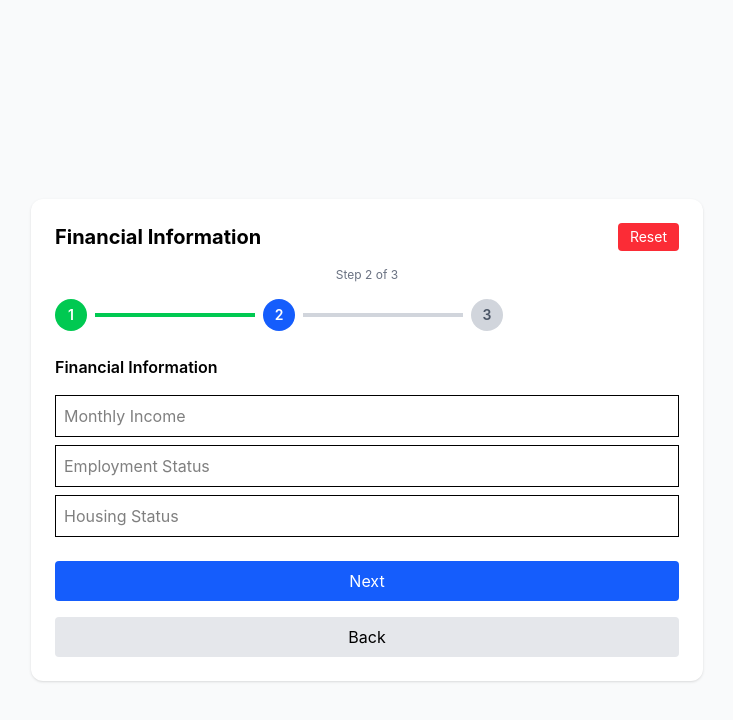
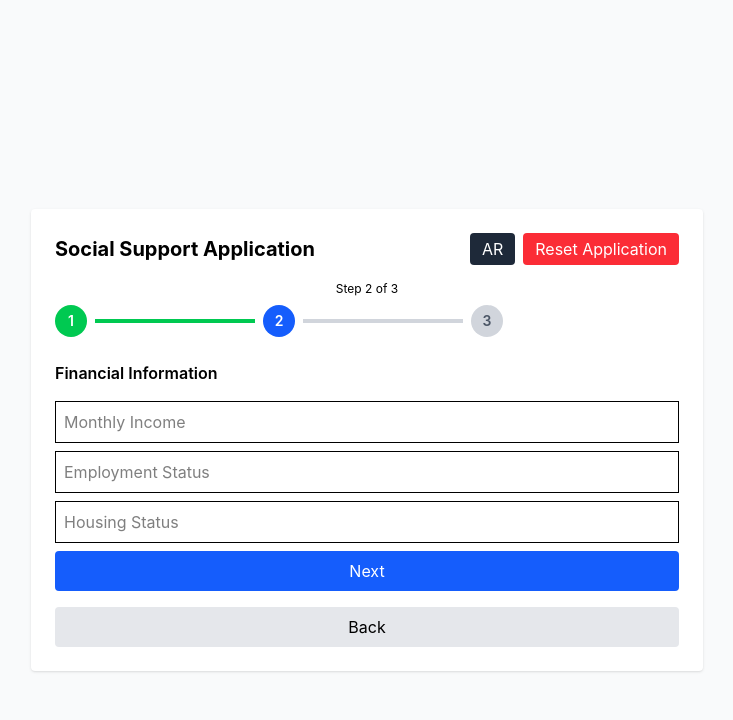
Before and after one commit to AsmaAlfauri/social-support-app, a Next.js app: page /apply in a window 1280 px wide. Both pictures are taken after typing "Sample", "Sample", "name@example.com" into the empty fields and a click on the button "Next". Shown: the top 720 px of the page, without its empty margins (273-1006 px from the left). Built offline with nearby package versions, Linux system fonts and the light colour scheme.

Commit message:
// Added full internationalization support (English/Arabic) including RTL layout handling. // Centralized translation system was introduced for scalability and consistency. // Language switching is handled at context level to ensure global UI sync across wizard steps.

```diff
--- a/components/wizard/Wizard.tsx
+++ b/components/wizard/Wizard.tsx
@@ -2,39 +2,52 @@
 
 import { useWizard } from "@/store/wizard.context";
 import { steps } from "@/features/application/steps";
+import { translations } from "@/lib/translations";
 
 export default function Wizard() {
-  const { step, prevStep, reset, submitted } = useWizard();
+  const { step, prevStep, reset, submitted, language, toggleLanguage } =
+    useWizard();
 
-  const CurrentStep = steps.find((s) => s.id === step)?.component;
+  const CurrentStep = steps.find((s) => s.id === step)?.component || null;
+  const t = translations[language];
 
   return (
-    <div className="min-h-screen bg-gray-50 flex items-center justify-center p-4">
-      <div className="w-full max-w-2xl bg-white rounded-xl shadow p-6">
-
+    <div
+      dir={language === "ar" ? "rtl" : "ltr"}
+      className="min-h-screen flex justify-center items-center p-4 bg-gray-50"
+    >
+      <div className="w-full max-w-2xl bg-white p-6 rounded shadow">
         {/* HEADER */}
         <div className="flex justify-between items-center mb-4">
-          <h2 className="text-xl font-bold">
-            {steps.find((s) => s.id === step)?.title}
-          </h2>
+          <h2 className="text-xl font-bold">{t.title}</h2>
+
+          <div className="flex gap-2">
+            <button
+              onClick={toggleLanguage}
+              className="px-3 py-1 bg-gray-800 text-white rounded"
+            >
+              {language === "en" ? "AR" : "EN"}
+            </button>
 
             <button
               onClick={reset}
-            className="text-sm px-3 py-1 bg-red-500 text-white rounded"
+              className="px-3 py-1 bg-red-500 text-white rounded"
             >
-            Reset
+              {t.reset}
             </button>
           </div>
+        </div>
 
-        {/* Step indicator */}
-        <p className="text-center text-xs text-gray-500 mb-4">
-          Step {step} of {steps.length}
+        {/* STEP INFO */}
+        <p className="text-center text-xs mb-2">
+          {t.step} {step} {t.of} {steps.length}
         </p>
 
-        {/* Progress */}
+        {/* PROGRESS BAR */}
         <div className="flex items-center mb-6">
           {steps.map((s, index) => (
             <div key={s.id} className="flex items-center flex-1">
+              {/* circle */}
               <div
                 className={`w-8 h-8 flex items-center justify-center rounded-full text-sm font-semibold
         ${
@@ -48,6 +61,7 @@ export default function Wizard() {
                 {s.id}
               </div>
 
+              {/* line */}
               {index < steps.length - 1 && (
                 <div
                   className={`h-1 flex-1 mx-2 ${
@@ -59,21 +73,17 @@ export default function Wizard() {
           ))}
         </div>
 
-        {/* STEP */}
-        <div className="space-y-4">
-          {CurrentStep && <CurrentStep />}
-        </div>
+        {/* CONTENT */}
+        <div>{CurrentStep && <CurrentStep />}</div>
 
-        {/* BACK BUTTON */}
+        {/* BACK */}
         {!submitted && step > 1 && (
-          <div className="pt-4">
           <button
             onClick={prevStep}
-              className="w-full px-4 py-2 bg-gray-200 rounded"
+            className="w-full mt-4 bg-gray-200 py-2 rounded"
           >
-              Back
+            {t.back}
           </button>
-          </div>
         )}
       </div>
     </div>
--- a/features/application/steps/Step1.tsx
+++ b/features/application/steps/Step1.tsx
@@ -1,5 +1,8 @@
+"use client";
+
 import { useForm } from "react-hook-form";
 import { useWizard } from "@/store/wizard.context";
+import { translations } from "@/lib/translations";
 
 type FormData = {
   name: string;
@@ -8,7 +11,8 @@ type FormData = {
 };
 
 export default function Step1() {
-  const { nextStep, data, setData } = useWizard();
+  const { nextStep, data, setData, language } = useWizard();
+  const t = translations[language];
 
   const {
     register,
@@ -20,56 +24,46 @@ export default function Step1() {
 
   const onSubmit = (formData: FormData) => {
     setData(formData);
-    nextStep(true);
+    nextStep();
   };
 
   return (
     <form onSubmit={handleSubmit(onSubmit)}>
-      <h3 className="font-semibold mb-4">Personal Information</h3>
+      <h3 className="font-semibold mb-4">
+        {language === "ar" ? "المعلومات الشخصية" : "Personal Information"}
+      </h3>
 
       <input
-        {...register("name", { required: "Name is required" })}
+        {...register("name", { required: "Required" })}
+        placeholder={language === "ar" ? "الاسم" : "Name"}
         className="border p-2 w-full mb-2"
-        placeholder="Name"
       />
-      {errors.name && (
-        <p className="text-red-500 text-sm mb-2">{errors.name.message}</p>
-      )}
+      {errors.name && <p className="text-red-500 text-sm">Required</p>}
 
       <input
-        {...register("nationalId", {
-          required: "National ID is required",
-        })}
+        {...register("nationalId", { required: "Required" })}
+        placeholder={language === "ar" ? "الرقم الوطني" : "National ID"}
         className="border p-2 w-full mb-2"
-        placeholder="National ID"
       />
       {errors.nationalId && (
-        <p className="text-red-500 text-sm mb-2">{errors.nationalId.message}</p>
+        <p className="text-red-500 text-sm">Required</p>
       )}
 
       <input
         {...register("email", {
-          required: "Email is required",
-          pattern: {
-            value: /\S+@\S+\.\S+/,
-            message: "Invalid email format",
-          },
+          required: "Required",
+          pattern: { value: /\S+@\S+\.\S+/, message: "Invalid" },
         })}
+        placeholder="Email"
         className="border p-2 w-full mb-2"
-        placeholder="Email"
       />
       {errors.email && (
-        <p className="text-red-500 text-sm mb-2">{errors.email.message}</p>
+        <p className="text-red-500 text-sm">{errors.email.message}</p>
       )}
 
-      <div className="pt-4">
-        <button
-          type="submit"
-          className="w-full px-4 py-2 bg-blue-600 text-white rounded"
-        >
-          Next
-        </button>
-      </div>
+      <button className="w-full px-4 py-2 bg-blue-600 text-white rounded">
+        Next
+      </button>
     </form>
   );
 }
--- a/features/application/steps/Step2.tsx
+++ b/features/application/steps/Step2.tsx
@@ -1,5 +1,8 @@
+"use client";
+
 import { useForm } from "react-hook-form";
 import { useWizard } from "@/store/wizard.context";
+import { translations } from "@/lib/translations";
 
 type FormData = {
   income: string;
@@ -8,7 +11,8 @@ type FormData = {
 };
 
 export default function Step2() {
-  const { nextStep, data, setData } = useWizard();
+  const { nextStep, data, setData, language } = useWizard();
+  const t = translations[language];
 
   const {
     register,
@@ -20,56 +24,37 @@ export default function Step2() {
 
   const onSubmit = (formData: FormData) => {
     setData(formData);
-    nextStep(true);
+    nextStep();
   };
 
   return (
     <form onSubmit={handleSubmit(onSubmit)}>
-      <h3 className="font-semibold mb-4">Financial Information</h3>
+      <h3 className="font-semibold mb-4">
+        {language === "ar" ? "المعلومات المالية" : "Financial Information"}
+      </h3>
 
       <input
-        {...register("income", { required: "Income is required" })}
+        {...register("income", { required: "Required" })}
+        placeholder={language === "ar" ? "الدخل الشهري" : "Monthly Income"}
         className="border p-2 w-full mb-2"
-        placeholder="Monthly Income"
       />
-      {errors.income && (
-        <p className="text-red-500 text-sm mb-2">{errors.income.message}</p>
-      )}
+      {errors.income && <p className="text-red-500 text-sm">Required</p>}
 
       <input
-        {...register("employmentStatus", {
-          required: "Employment status is required",
-        })}
+        {...register("employmentStatus", { required: "Required" })}
+        placeholder={language === "ar" ? "حالة العمل" : "Employment Status"}
         className="border p-2 w-full mb-2"
-        placeholder="Employment Status"
       />
-      {errors.employmentStatus && (
-        <p className="text-red-500 text-sm mb-2">
-          {errors.employmentStatus.message}
-        </p>
-      )}
 
       <input
-        {...register("housingStatus", {
-          required: "Housing status is required",
-        })}
+        {...register("housingStatus", { required: "Required" })}
+        placeholder={language === "ar" ? "السكن" : "Housing Status"}
         className="border p-2 w-full mb-2"
-        placeholder="Housing Status"
       />
-      {errors.housingStatus && (
-        <p className="text-red-500 text-sm mb-2">
-          {errors.housingStatus.message}
-        </p>
-      )}
 
-      <div className="pt-4">
-        <button
-          type="submit"
-          className="w-full px-4 py-2 bg-blue-600 text-white rounded"
-        >
-          Next
-        </button>
-      </div>
+      <button className="w-full px-4 py-2 bg-blue-600 text-white rounded">
+        Next
+      </button>
     </form>
   );
 }
--- a/features/application/steps/Step3.tsx
+++ b/features/application/steps/Step3.tsx
@@ -4,6 +4,7 @@ import { useForm } from "react-hook-form";
 import { useWizard } from "@/store/wizard.context";
 import { useState } from "react";
 import { generateHelpText } from "@/services/ai";
+import { translations } from "@/lib/translations";
 
 type FormData = {
   financialSituation: string;
@@ -12,7 +13,8 @@ type FormData = {
 };
 
 export default function Step3() {
-  const { nextStep, data, setData } = useWizard();
+  const { nextStep, data, setData, setSubmitted, language } = useWizard();
+  const t = translations[language];
 
   const {
     register,
@@ -25,40 +27,23 @@ export default function Step3() {
 
   const [loading, setLoading] = useState(false);
   const [showPopup, setShowPopup] = useState(false);
-  const [submitting, setSubmitting] = useState(false);
-  const [submitted, setSubmitted] = useState(false);
   const [editableText, setEditableText] = useState("");
 
   const onSubmit = async (formData: FormData) => {
-    setSubmitting(true);
+    setData(formData);
+    await new Promise((r) => setTimeout(r, 800));
 
-    try {
-      setData(formData);
-
-      await new Promise((res) => setTimeout(res, 1500));
-
-      setSubmitted(true);
-      nextStep(true);
-    } catch (err) {
-      console.error(err);
-    } finally {
-      setSubmitting(false);
-    }
+    setSubmitted(true);
+    nextStep();
   };
 
-  // AI HANDLER
   const handleAI = async () => {
     setLoading(true);
 
     try {
-      const text = await generateHelpText(
-        "I need help describing financial hardship for a social support application",
-      );
-
-      setEditableText(text); // initial value for editing
+      const text = await generateHelpText("financial hardship");
+      setEditableText(text);
       setShowPopup(true);
-    } catch (err) {
-      console.error("AI Error:", err);
     } finally {
       setLoading(false);
     }
@@ -66,28 +51,27 @@ export default function Step3() {
 
   return (
     <div className="relative">
-      {/* AI Button */}
+      {/* AI */}
       <button
         type="button"
         onClick={handleAI}
         disabled={loading}
         className="mb-4 px-4 py-2 bg-purple-600 text-white rounded"
       >
-        {loading ? "Generating..." : "Help Me Write"}
+        {loading ? t.generating : t.helpMeWrite}
       </button>
 
       {/* POPUP */}
       {showPopup && (
-        <div className="absolute top-0 left-0 w-full bg-white border shadow-lg p-4 rounded z-10">
-          <h4 className="font-semibold mb-2">AI Suggestion (Edit Allowed)</h4>
-
-          {/* EDITABLE FIELD */}
+        <div className="absolute top-0 left-0 w-full bg-white border p-4 rounded shadow z-10">
+          {/* TEXT AREA (preview/edit) */}
           <textarea
             value={editableText}
             onChange={(e) => setEditableText(e.target.value)}
-            className="w-full border p-2 mb-3 h-32"
+            className="w-full border p-2 h-32 mb-3"
           />
 
+          {/* ACTIONS */}
           <div className="flex gap-2">
             {/* ACCEPT */}
             <button
@@ -101,107 +85,66 @@ export default function Step3() {
               }}
               className="px-3 py-1 bg-green-600 text-white rounded"
             >
-              Accept
+              {t.accept}
             </button>
 
-            {/* EDIT (optional button — UX explicit) */}
+            {/* EDIT */}
             <button
               type="button"
               onClick={() => {
-                // nothing needed — user already edits textarea
+                const el = document.querySelector(
+                  "textarea",
+                ) as HTMLTextAreaElement | null;
+
+                el?.focus();
               }}
               className="px-3 py-1 bg-blue-600 text-white rounded"
             >
-              Edit
+              {t.edit}
             </button>
 
             {/* DISCARD */}
             <button
               type="button"
               onClick={() => {
+                setEditableText("");
                 setShowPopup(false);
-                setEditableText("");
               }}
               className="px-3 py-1 bg-gray-400 text-white rounded"
             >
-              Discard
+              {t.discard}
             </button>
           </div>
         </div>
       )}
-
       {/* FORM */}
       <form onSubmit={handleSubmit(onSubmit)}>
-        <h3 className="font-semibold mb-4">Situation Description</h3>
+        <h3 className="font-semibold mb-4">
+          {language === "ar" ? "وصف الحالة" : "Situation Description"}
+        </h3>
 
         <textarea
-          {...register("financialSituation", {
-            required: "Financial situation is required",
-          })}
+          {...register("financialSituation", { required: true })}
           className="border p-2 w-full mb-2"
-          placeholder="Current Financial Situation"
+          placeholder={
+            language === "ar" ? "الوضع المالي" : "Financial Situation"
+          }
         />
-        {errors.financialSituation && (
-          <p className="text-red-500 text-sm mb-2">
-            {errors.financialSituation.message}
-          </p>
-        )}
 
         <textarea
-          {...register("employmentCircumstances", {
-            required: "Employment circumstances is required",
-          })}
+          {...register("employmentCircumstances", { required: true })}
           className="border p-2 w-full mb-2"
-          placeholder="Employment Circumstances"
         />
-        {errors.employmentCircumstances && (
-          <p className="text-red-500 text-sm mb-2">
-            {errors.employmentCircumstances.message}
-          </p>
-        )}
 
         <textarea
-          {...register("reasonForApplying", {
-            required: "Reason for applying is required",
-          })}
+          {...register("reasonForApplying", { required: true })}
           className="border p-2 w-full mb-2"
-          placeholder="Reason for Applying"
         />
-        {errors.reasonForApplying && (
-          <p className="text-red-500 text-sm mb-2">
-            {errors.reasonForApplying.message}
-          </p>
-        )}
 
-        <button
-          type="submit"
-          disabled={submitting}
-          className="w-full px-4 py-2 bg-blue-600 text-white rounded mt-4"
-        >
-          {submitting ? "Submitting..." : "Submit Application"}
+        <button className="w-full px-4 py-2 bg-blue-600 text-white rounded mt-4">
+          {t.submit}
         </button>
       </form>
-      {submitted && (
-  <div className="mt-6 p-6 bg-green-50 border border-green-200 rounded text-center">
-    <h2 className="text-xl font-bold text-green-700 mb-2">
-      Application Submitted Successfully
-    </h2>
-
-    <p className="text-sm text-gray-600 mb-4">
-      Your application has been received and is under review.
-    </p>
-
-    <button
-      onClick={() => {
-        localStorage.removeItem("wizard-state");
-        window.location.reload();
-      }}
-      className="px-4 py-2 bg-green-600 text-white rounded"
-    >
-      Start New Application
-    </button>
-  </div>
-)}
     </div>
   );
 }
--- /dev/null
+++ b/lib/translations.tsx
@@ -0,0 +1,31 @@
+export const translations = {
+  en: {
+    title: "Social Support Application",
+    step: "Step",
+    of: "of",
+    back: "Back",
+    reset: "Reset Application",
+    helpMeWrite: "Help Me Write",
+    accept: "Accept",
+    edit: "Edit",
+    discard: "Discard",
+    submit: "Submit Application",
+    generating: "Generating...",
+    success: "Application Submitted Successfully 🎉",
+  },
+
+  ar: {
+    title: "طلب دعم اجتماعي",
+    step: "الخطوة",
+    of: "من",
+    back: "رجوع",
+    reset: "إعادة التعيين",
+    helpMeWrite: "ساعدني بالكتابة",
+    accept: "قبول",
+    edit:"تعديل",
+    discard: "رفض",
+    submit: "إرسال الطلب",
+    generating: "جاري الإنشاء...",
+    success: "تم إرسال الطلب بنجاح 🎉",
+  },
+};
--- a/store/wizard.context.tsx
+++ b/store/wizard.context.tsx
@@ -8,19 +8,20 @@ import {
   ReactNode,
 } from "react";
 
-type WizardContextType = {
+export type WizardContextType = {
   step: number;
   data: Record<string, any>;
   submitted: boolean;
+  language: "en" | "ar";
 
   setStep: (step: number) => void;
   nextStep: () => void;
   prevStep: () => void;
 
   setData: (data: Record<string, any>) => void;
-
   setSubmitted: (value: boolean) => void;
 
+  toggleLanguage: () => void;
   reset: () => void;
 };
 
@@ -30,15 +31,19 @@ export function WizardProvider({ children }: { children: ReactNode }) {
   const [step, setStep] = useState(1);
   const [data, setDataState] = useState<Record<string, any>>({});
   const [submitted, setSubmitted] = useState(false);
+  const [language, setLanguage] = useState<"en" | "ar">("en");
 
   // LOAD
   useEffect(() => {
     const saved = localStorage.getItem("wizard-state");
+
     if (saved) {
       const parsed = JSON.parse(saved);
+
       setStep(parsed.step || 1);
       setDataState(parsed.data || {});
       setSubmitted(parsed.submitted || false);
+      setLanguage(parsed.language || "en"); // 🔥 مهم
     }
   }, []);
 
@@ -46,17 +51,17 @@ export function WizardProvider({ children }: { children: ReactNode }) {
   useEffect(() => {
     localStorage.setItem(
       "wizard-state",
-      JSON.stringify({ step, data, submitted }),
+      JSON.stringify({
+        step,
+        data,
+        submitted,
+        language,
+      })
     );
-  }, [step, data, submitted]);
+  }, [step, data, submitted, language]);
 
-  const nextStep = () => {
-    setStep((s) => Math.min(s + 1, 3));
-  };
-
-  const prevStep = () => {
-    setStep((s) => Math.max(s - 1, 1));
-  };
+  const nextStep = () => setStep((s) => Math.min(s + 1, 3));
+  const prevStep = () => setStep((s) => Math.max(s - 1, 1));
 
   const setData = (newData: Record<string, any>) => {
     setDataState((prev) => ({ ...prev, ...newData }));
@@ -66,7 +71,12 @@ export function WizardProvider({ children }: { children: ReactNode }) {
     setStep(1);
     setDataState({});
     setSubmitted(false);
+    setLanguage("en");
     localStorage.removeItem("wizard-state");
+  };
+
+  const toggleLanguage = () => {
+    setLanguage((prev) => (prev === "en" ? "ar" : "en"));
   };
 
   return (
@@ -75,12 +85,14 @@ export function WizardProvider({ children }: { children: ReactNode }) {
         step,
         data,
         submitted,
+        language,
         setStep,
         nextStep,
         prevStep,
         setData,
         setSubmitted,
         reset,
+        toggleLanguage,
       }}
     >
       {children}
```
Lines whose indentation alone changed are shown as unchanged.
